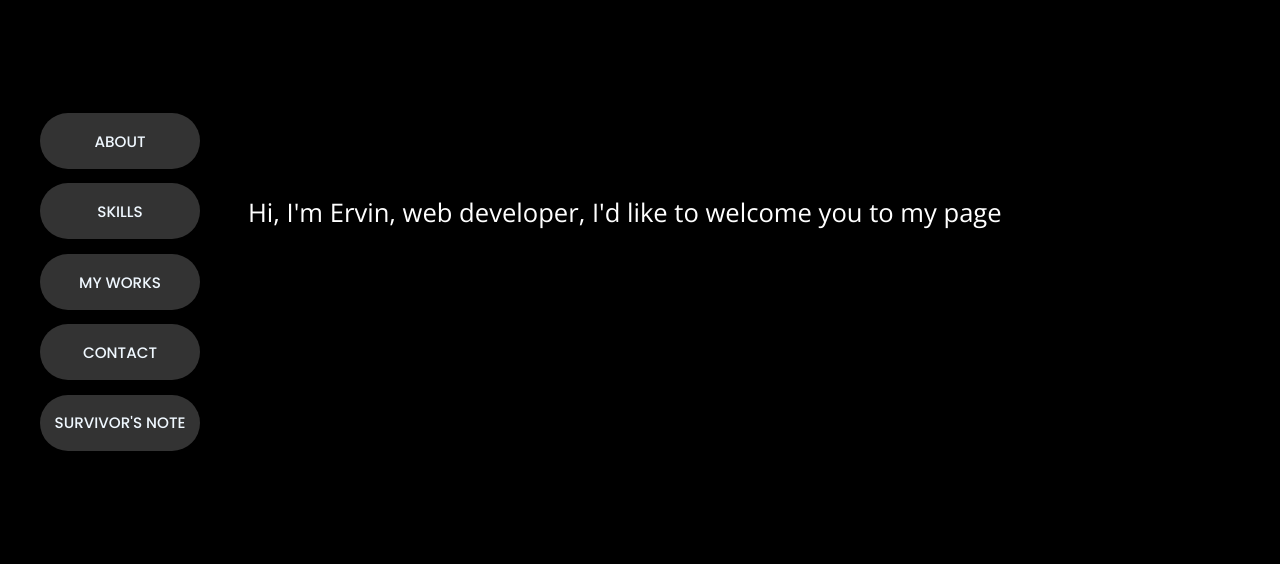
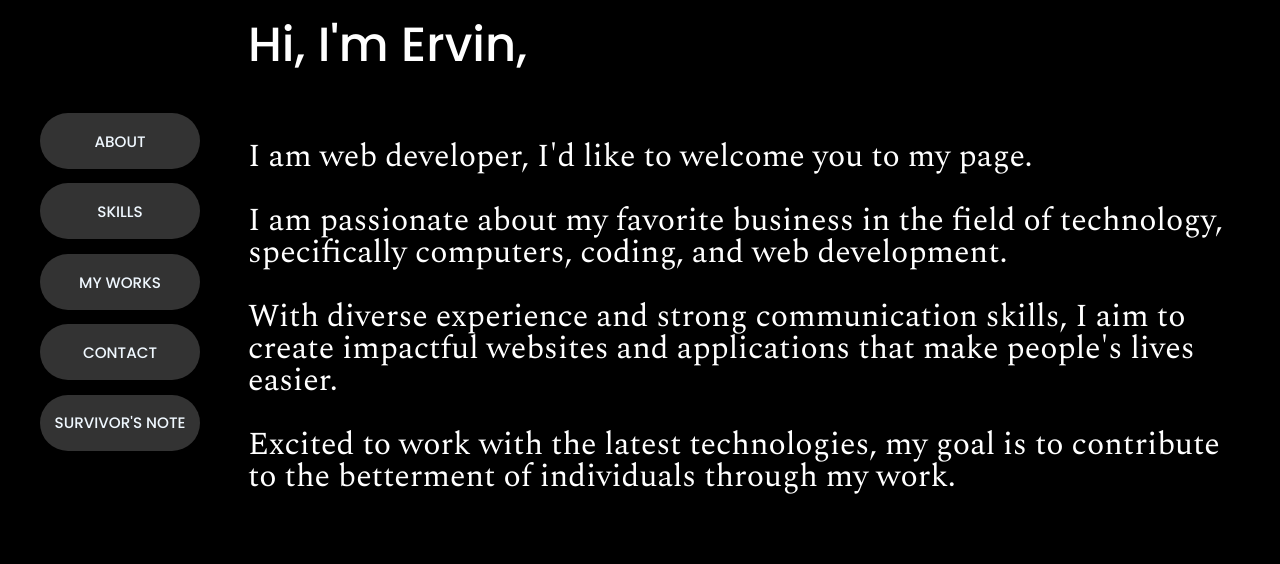
Before and after one commit to ervinMamutov/Portfolio, a website: page pages/about.html in a window 1280 px wide. Shown: the part 203-767 px from the top of the page. Drawn offline with nearby package versions, Linux system fonts and the light colour scheme; a web font is replaced by a local one.

Commit message:
added about info

```diff
--- a/pages/about.html
+++ b/pages/about.html
@@ -99,10 +99,28 @@
     <!-- main -->
     <main>
       <section class="description-about">
-        <div class="text-feeld">
-          <h1 class="blast-root">
-            Hi, I'm Ervin, web developer, I'd like to welcome you to my page
-          </h1>
+        <div class="text-field">
+          <div class="about-title-body">
+            <h1 class="about-title">Hi, I'm Ervin,</h1>
+          </div>
+          <div class="about-text-body">
+            <p class="about-text">
+              I am web developer, I'd like to welcome you to my page.
+            </p>
+            <p class="about-text">
+              I am passionate about my favorite business in the field of
+              technology, specifically computers, coding, and web development.
+            </p>
+            <p class="about-text">
+              With diverse experience and strong communication skills, I aim to
+              create impactful websites and applications that make people's
+              lives easier.
+            </p>
+            <p class="about-text">
+              Excited to work with the latest technologies, my goal is to
+              contribute to the betterment of individuals through my work.
+            </p>
+          </div>
         </div>
       </section>
     </main>
--- a/styles/about.css
+++ b/styles/about.css
@@ -12,3 +12,25 @@
   padding: 1.5rem 1.5rem;
   text-align: left;
 }
+
+.text-field {
+  display: flex;
+  flex-direction: column;
+  margin-top: 5rem;
+}
+
+/* .about-title-body {
+} */
+
+.about-title {
+  font-family: Poppins, sans-serif;
+  font-size: 3rem;
+  font-weight: 500;
+  margin: revert;
+}
+
+.about-text {
+  font-family: Spectral, sans-serif;
+  font-size: 2rem;
+  margin: revert;
+}
--- a/styles/index.css
+++ b/styles/index.css
@@ -11,6 +11,8 @@
 @import url(https://fonts.googleapis.com/css?family=Poppins:regular,italic,500,500italic,700,700italic&display=swap);
 
 @import url(https://fonts.googleapis.com/css?family=La+Belle+Aurore:regular&display=swap);
+
+@import url(https://fonts.googleapis.com/css?family=Spectral:regular&display=swap);
 
 /* ----- pages ----- */
 
```
